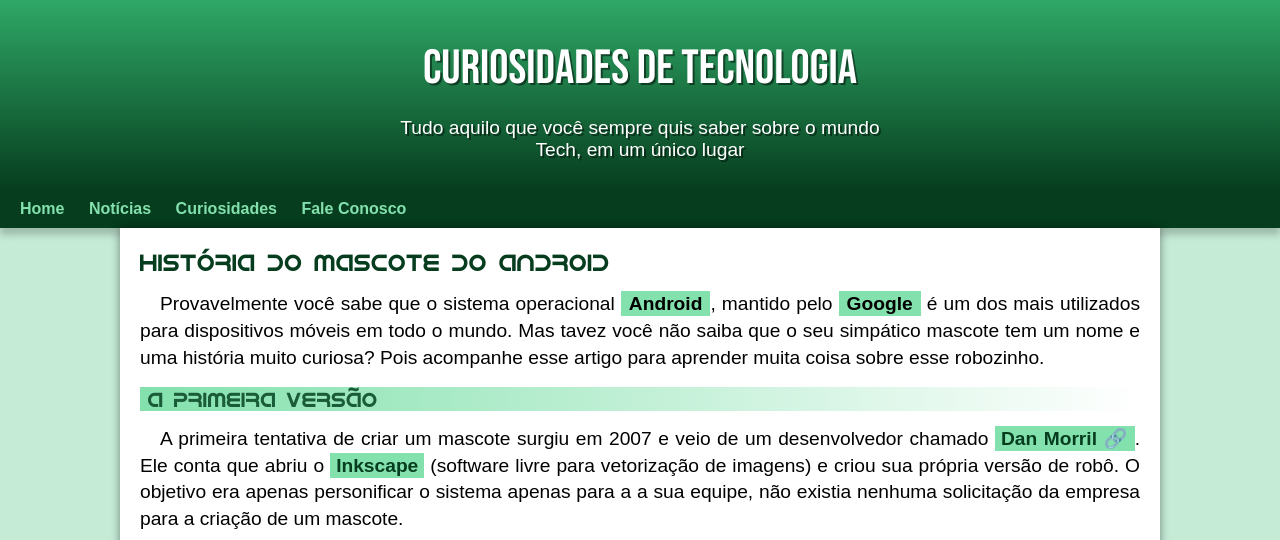
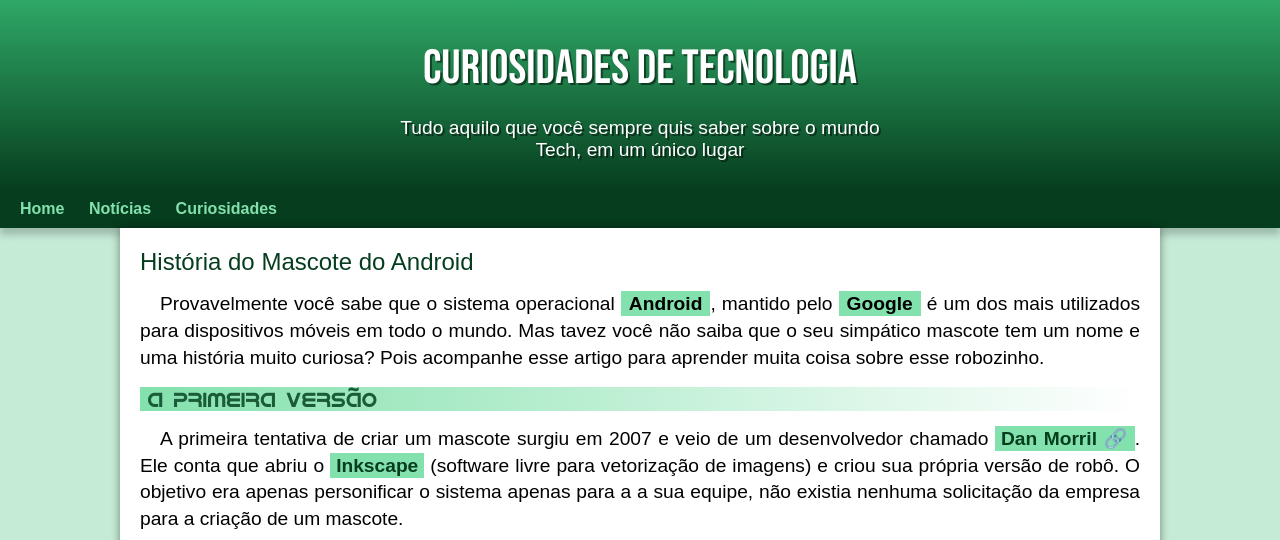
Before and after one commit to PatrickSSamuel/patrickssamuel.github.io-projetodroide, a plain HTML site: page index.html in a window 1280 px wide. Shown: the top 540 px of the page. Drawn offline with Linux system fonts and the light colour scheme; files whose address does not match are found by name.

Commit message:
mudança no style

```diff
--- a/estilo/style.css
+++ b/estilo/style.css
@@ -129,7 +129,7 @@
 
 main h1 {
     color: var(--cor5);
-    font-family: var(--fonte-android);
+    font-family: (var(--fonte-android));
     font-size: 1.8;
     font-weight: normal;
 }
--- a/index.html
+++ b/index.html
@@ -15,7 +15,6 @@
        <a href="">Home</a>
         <a href="">Notícias</a>
        <a href="">Curiosidades</a>
-        <a href="">Fale Conosco</a>
     </nav>
     <main>
       <article>
```
